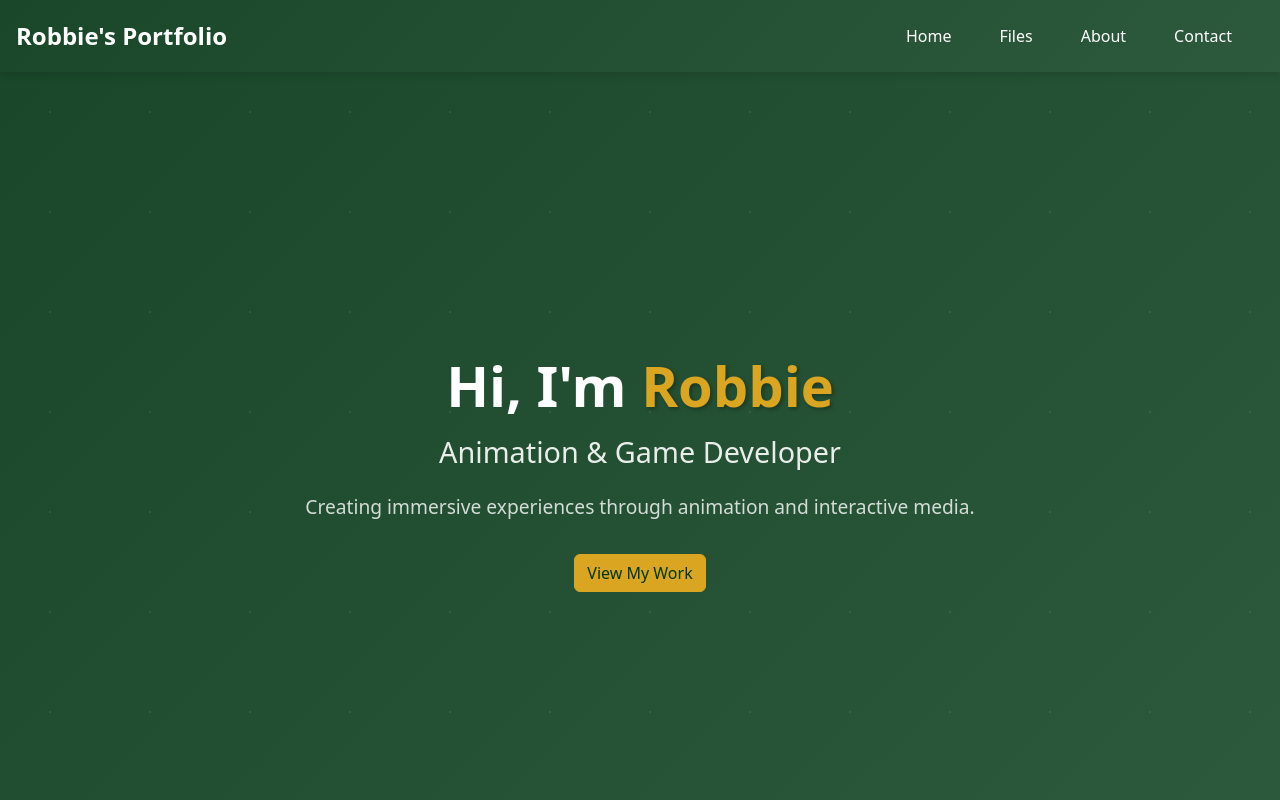
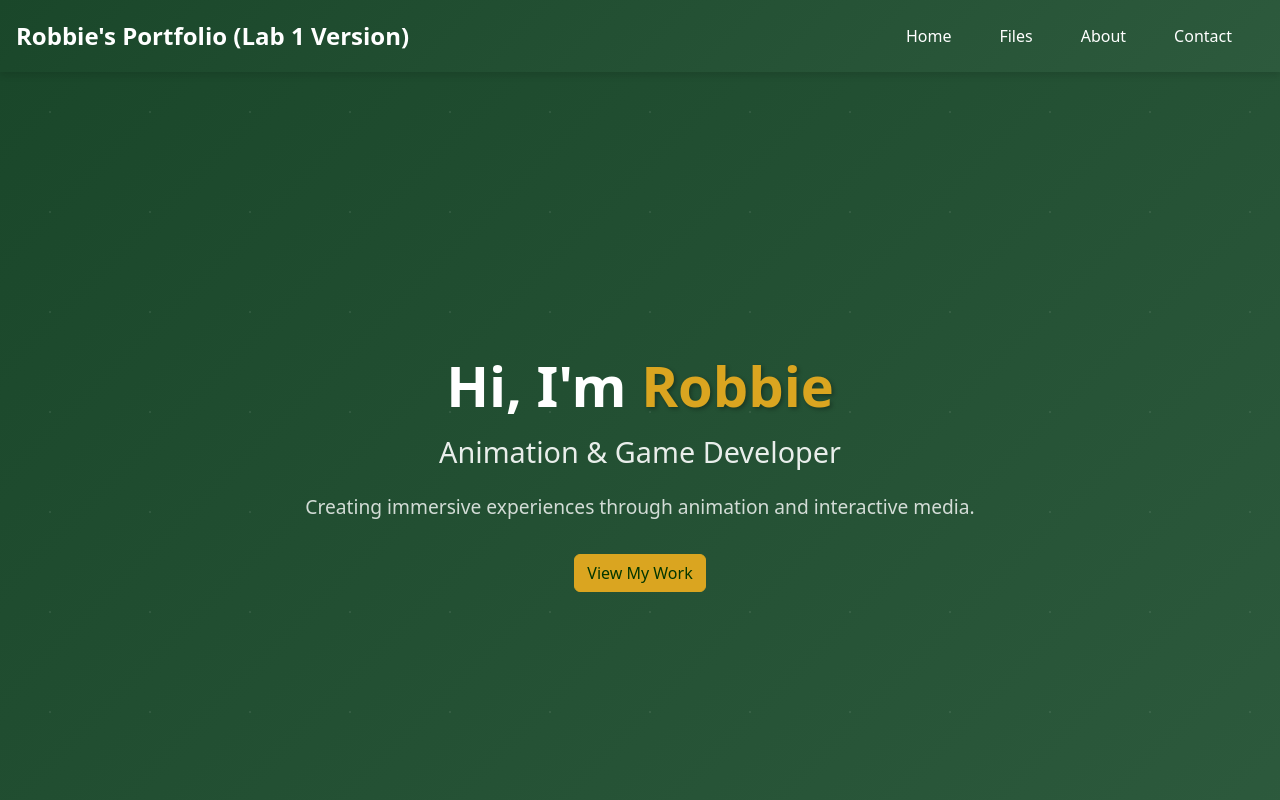
Before and after one commit to Gibble-Nibble/WDCSS-Lab2_Finals, a plain HTML site: page assets/pages/projects/Lab_1/index.html in a window 1280 px wide. Shown: the top 800 px of the page. Drawn offline with nearby package versions, Linux system fonts and the light colour scheme.

Commit message:
Minor Update

```diff
--- a/assets/pages/projects/Lab_1/index.html
+++ b/assets/pages/projects/Lab_1/index.html
@@ -16,7 +16,7 @@
     <!-- NAVIGATION BAR: Fixed at the top of the page -->
     <nav class="navbar px-3">
         <!-- Brand/Logo: Links to the homepage -->
-        <a class="navbar-brand" href="#">Robbie's Portfolio</a>
+        <a class="navbar-brand" href="#">Robbie's Portfolio (Lab 1 Version)</a>
 
         <!-- Navigation Links -->
         <ul class="navbar-nav flex-row ms-3">
```
